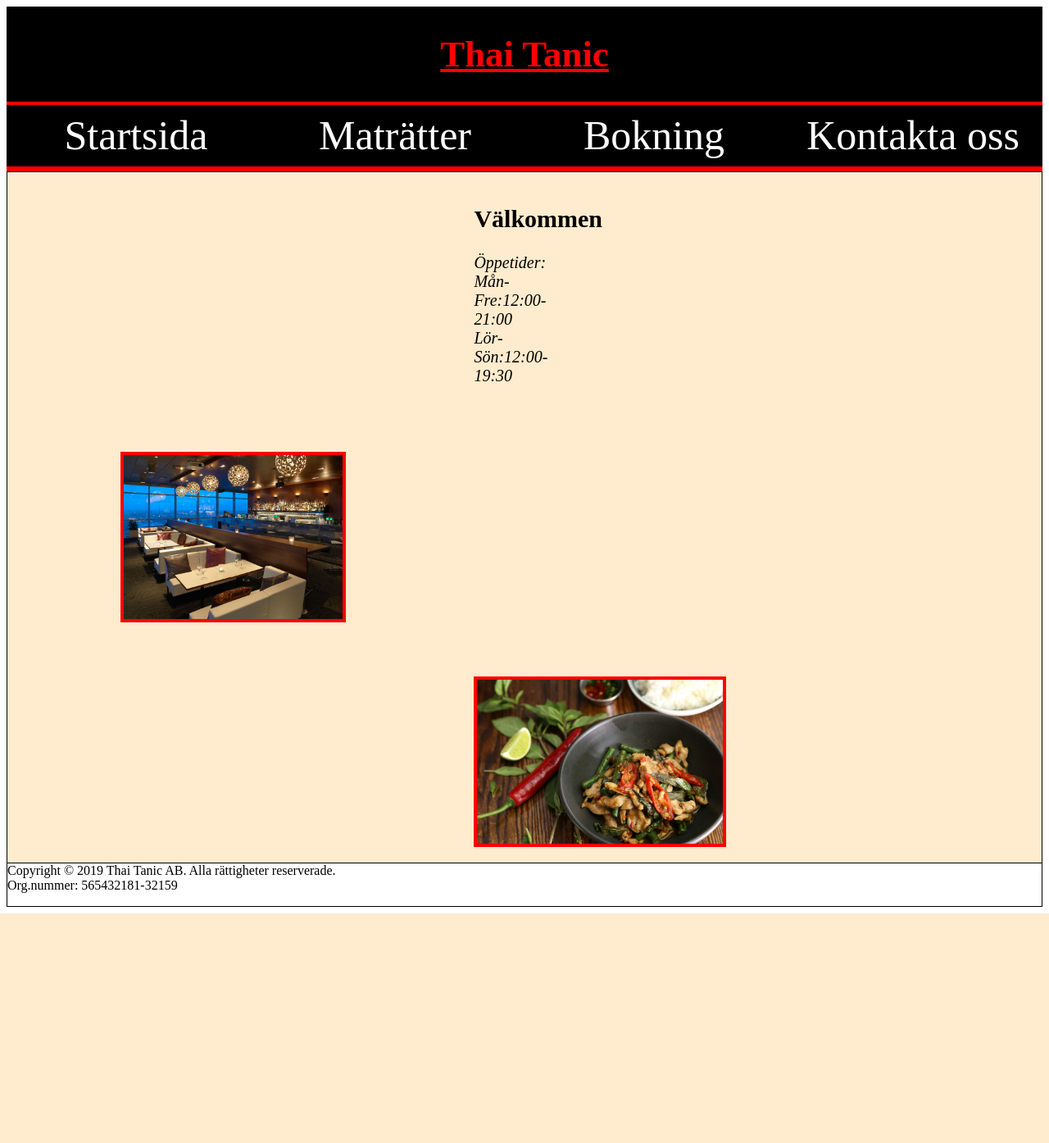
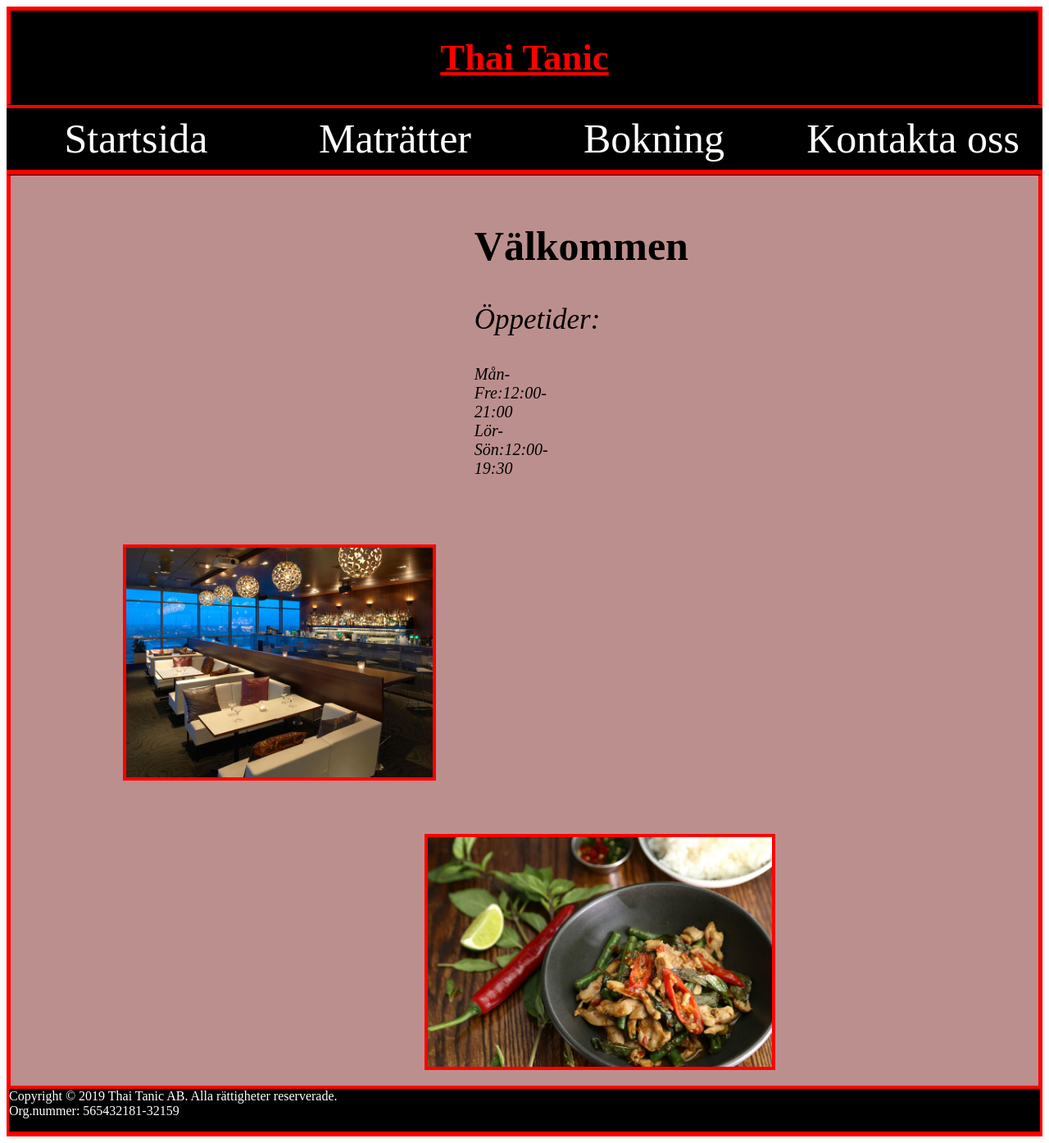
Before and after one commit to Simonbackman/Slutprojekt, a PHP site: page / in a window 1280 px wide. Shown: the whole page at 82% size. Before the commit the page ends 1114 px from the top, so only its background shows below. Run offline with PHP 8.4, Linux system fonts and the light colour scheme.

Commit message:
startsidan

```diff
--- a/css.css
+++ b/css.css
@@ -7,6 +7,9 @@
     color:red;
     font-size: 140%;
     text-decoration: underline;
+    border-right: 5px solid red;
+    border-left: 5px solid red;
+    border-top: 5px solid red;
 	}
 
 nav{
@@ -15,7 +18,6 @@ nav{
     border-bottom: 6px solid red;
     border-top: 4px solid red;
     background-color:black;
-
 }
 .nav_item{
     width:25%;
@@ -36,7 +38,10 @@ nav{
 	box-sizing: border-box;
 	padding: 15px;
 	width:100%;
-    background-color:blanchedalmond;
+    background-color:rosybrown;
+    border-bottom: 4px solid red;
+    border-left: 5px solid red;
+    border-right: 5px solid red;
 }
 .footer{
     border:1px solid blacK;
@@ -44,13 +49,13 @@ nav{
 .bord{
     margin-left: 10%;
     margin-top: 5%;
-    height: 200px;
+    height: 280px;
     border: 4px solid red;
 }
 .mat{
-    margin-left:45%;
+    margin-left:40%;
     margin-top: 5%;
-    height: 200px;
+    height: 280px;
     border: 4px solid red;
 }
 
@@ -58,5 +63,20 @@ nav{
     margin-left:45%;
     margin-right: 45%;
     font-size: 20px;
-    background-color:blanchedalmond;
+    background-color:;
 }
+h2{
+    font-size: 50px;
+}
+.opptider{
+    font-size:35px;
+}
+
+
+.footer{
+    background-color:black;
+    color:white;
+    border-bottom: 6px solid red;
+    border-left: 3px solid red;
+    border-right: 3px solid red;
+}
--- a/index.php
+++ b/index.php
@@ -20,8 +20,8 @@
 
             <div class="tider">
                 <h2>Välkommen</h2>
-                <p><i>Öppetider: <br/>
-                Mån-Fre:12:00-21:00<br/>
+                <p class="opptider"><i>Öppetider:</p>
+                <p>Mån-Fre:12:00-21:00<br/>
                 Lör-Sön:12:00-19:30</i></p>
             </div>
 
```
